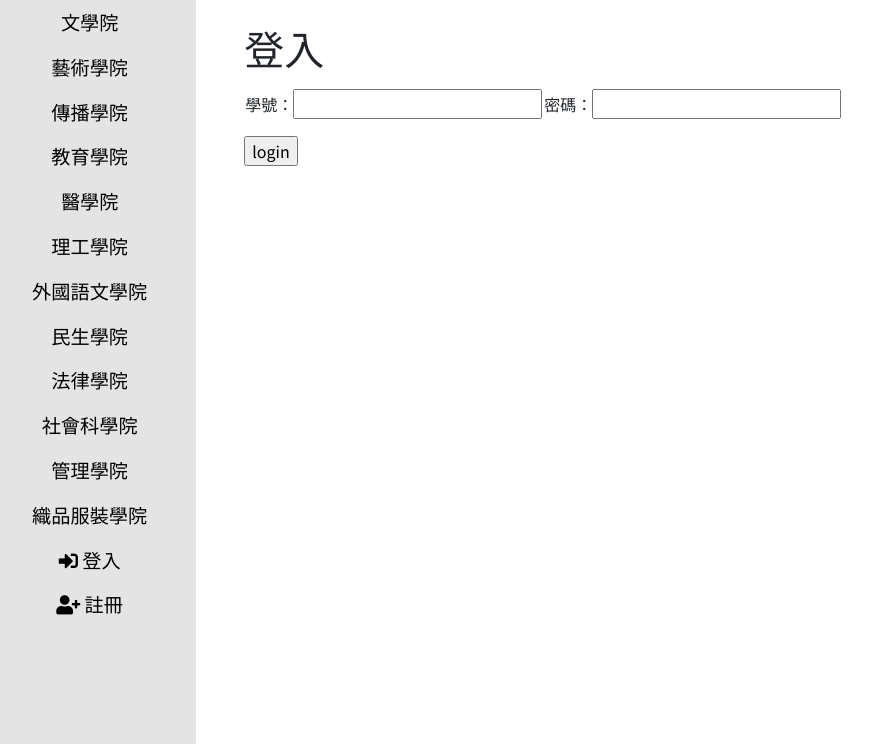
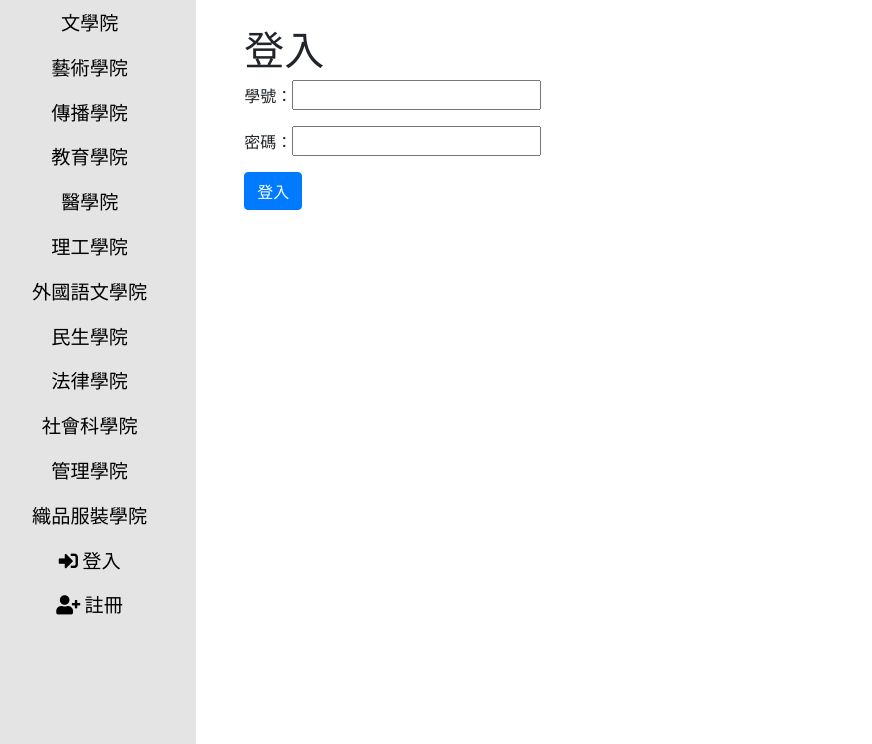
Before and after one commit to SIRLA-FJULIS/FJU_Portfolio_Voting, a Django app: page /users/login/ in a window 1280 px wide; the page is wider, and only the part inside the window is pictured. Shown: the part 56-800 px from the top of that part, without its empty margins (17-889 px from the left). Run offline with Django 3.2, Linux system fonts and the light colour scheme; some libraries are stand-ins or nearby versions.

Commit message:
update login page style

```diff
--- a/Portfolio_Voting/templates/registration/login.html
+++ b/Portfolio_Voting/templates/registration/login.html
@@ -4,13 +4,8 @@
     <h1>登入</h1>
     <form action="{% url 'users:login' %}" method="post" class="login">
         {% csrf_token %}
-        <table>
-			<tr>
-				<td><p>學號：<input type="text" name="username"></td>
-		    	</p>
-                <td><p>密碼：<input type="password" name="password"></p></td>
-		  	</tr>
-		</table>
-        <input type="submit" value="login">
+		<p>學號：<input type="text" name="username"></p>
+        <p>密碼：<input type="password" name="password"></p>
+        <input type="submit" value="登入" class="btn btn-primary">
     </form>
 {% endblock %}
```
Also changed, not shown: Portfolio_Voting/db.sqlite3.
